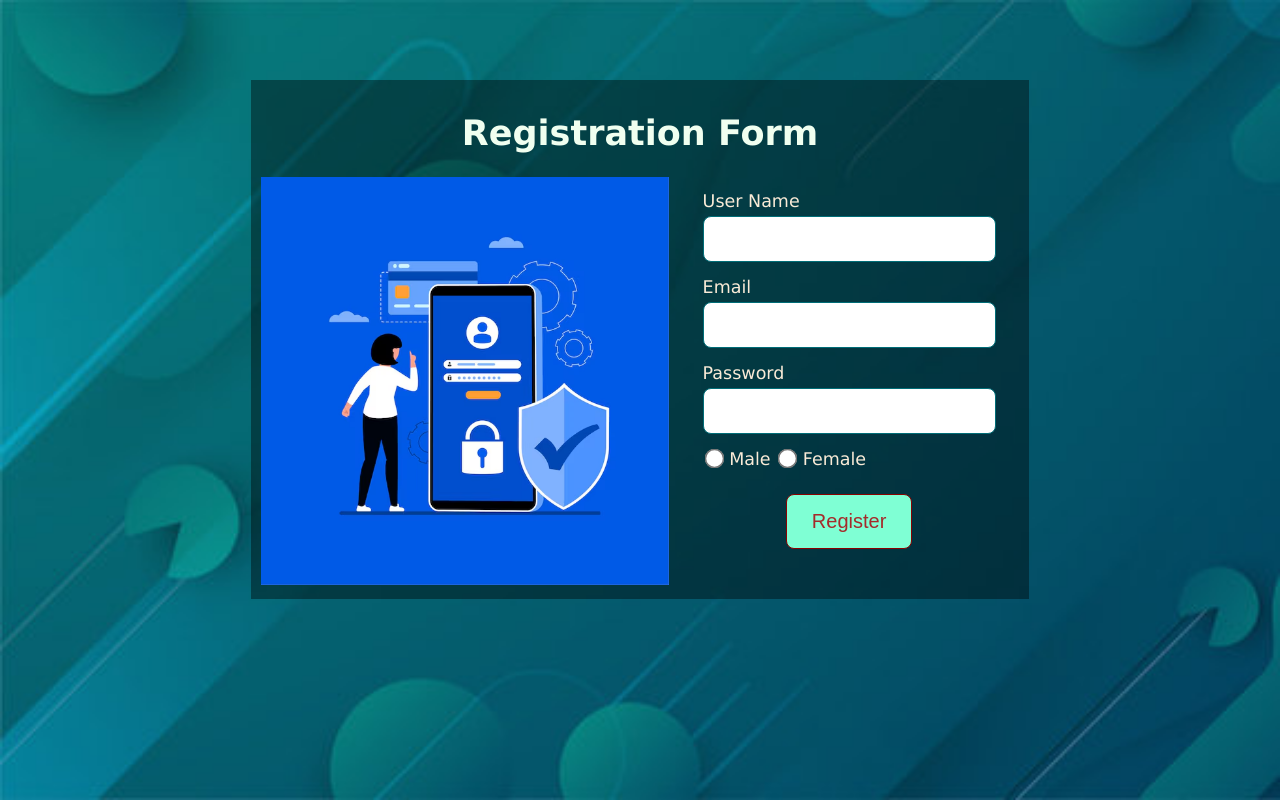
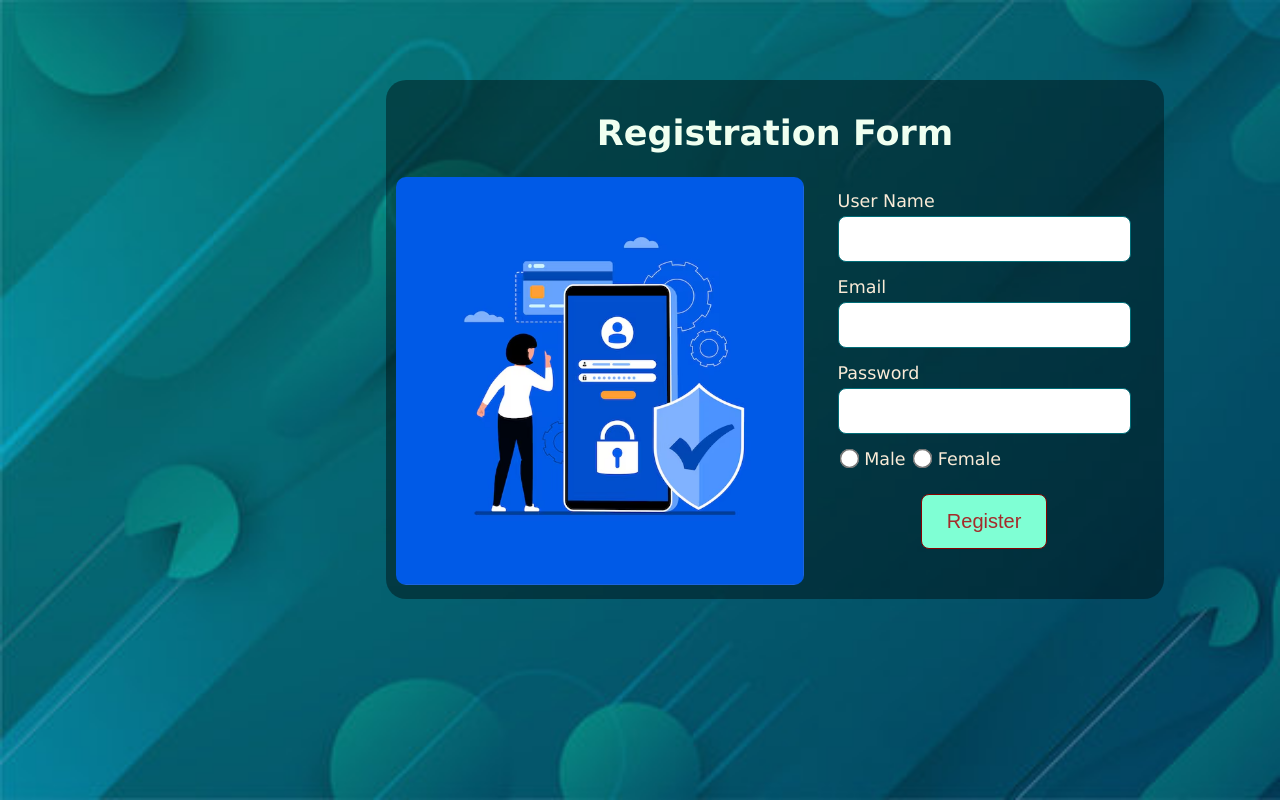
Before and after one commit to Mohammed-manaz/Reg-Form, a plain HTML site: page index.html in a window 1280 px wide. Drawn offline with Linux system fonts and the light colour scheme.

Commit message:
Add files via upload

```diff
--- a/login.css
+++ b/login.css
@@ -6,6 +6,7 @@ body{
     background-repeat: no-repeat;
     background-size: cover;
     background-attachment: fixed;
+
 }
 .container{
     justify-content:center ;
@@ -22,7 +23,11 @@ body{
     font-size: 17.5px;
     /* border-radius: 10px; */
     position: relative;
-    /* bottom: 500px; */}
+    /* bottom: 500px; */
+    margin-left: 270px;
+    border-radius: 20px;
+}
+
 
 .rform{
     display: flex;
@@ -91,15 +96,18 @@ button:hover {
 
 .image{
     width: 60%;
+
     /* border: 1px solid ; */
     /* padding-right: 50px; */
 
 }
 .image img{
     width: 100%;
+    border-radius: 10px;
 
 }
 h1{
     font-family:Verdana, Geneva, Tahoma, sans-serif;
     color: honeydew;
+    text-align: center;
 }
```
